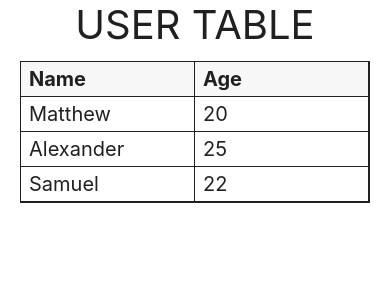
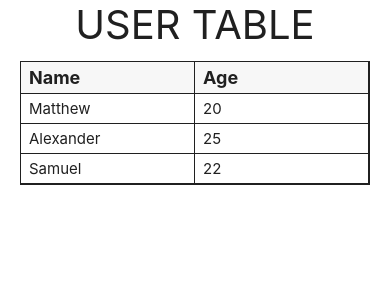
Before and after one commit to ramirezjag00/search-sort-table-view, a React Native app: screen / in a window 390 px wide. Shown: the top 300 px of the page. Built offline with nearby package versions, Linux system fonts and the light colour scheme.

Commit message:
Adjust label styles

```diff
--- a/src/components/common/Cell.tsx
+++ b/src/components/common/Cell.tsx
@@ -48,6 +48,7 @@ const Cell: FC<Props> = (props) => {
     {
       fontWeight: isHeader ? 'bold' : 'normal',
       width: calculateCellWidth,
+      fontSize: isHeader ? 18 : 15,
     },
     labelStyle,
   ])
@@ -71,7 +72,6 @@ const styles = StyleSheet.create({
   label: {
     color: COLORS?.mineShaft,
     flex: 1,
-    fontSize: 20,
     paddingHorizontal: 8,
     paddingVertical: 5,
   },
```
